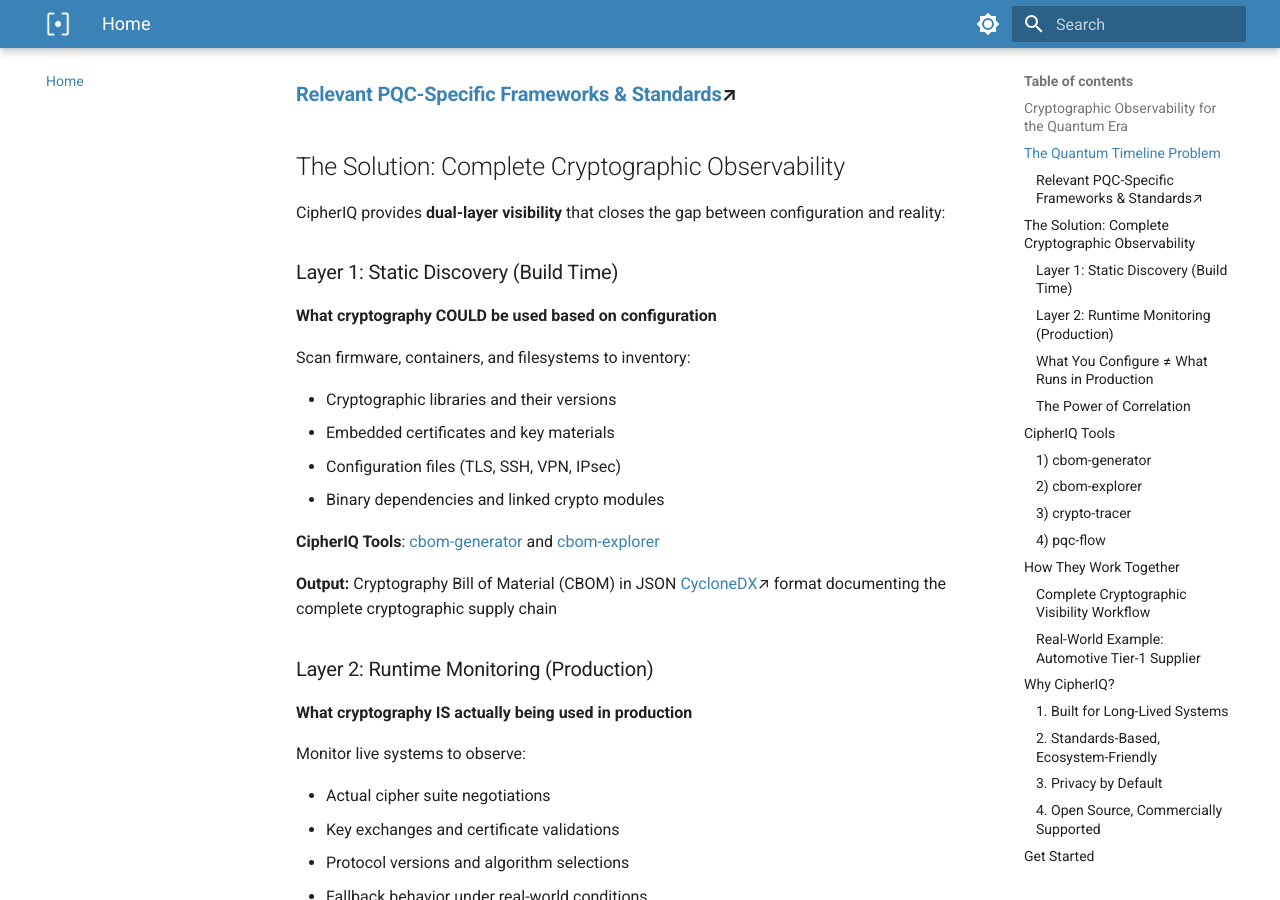
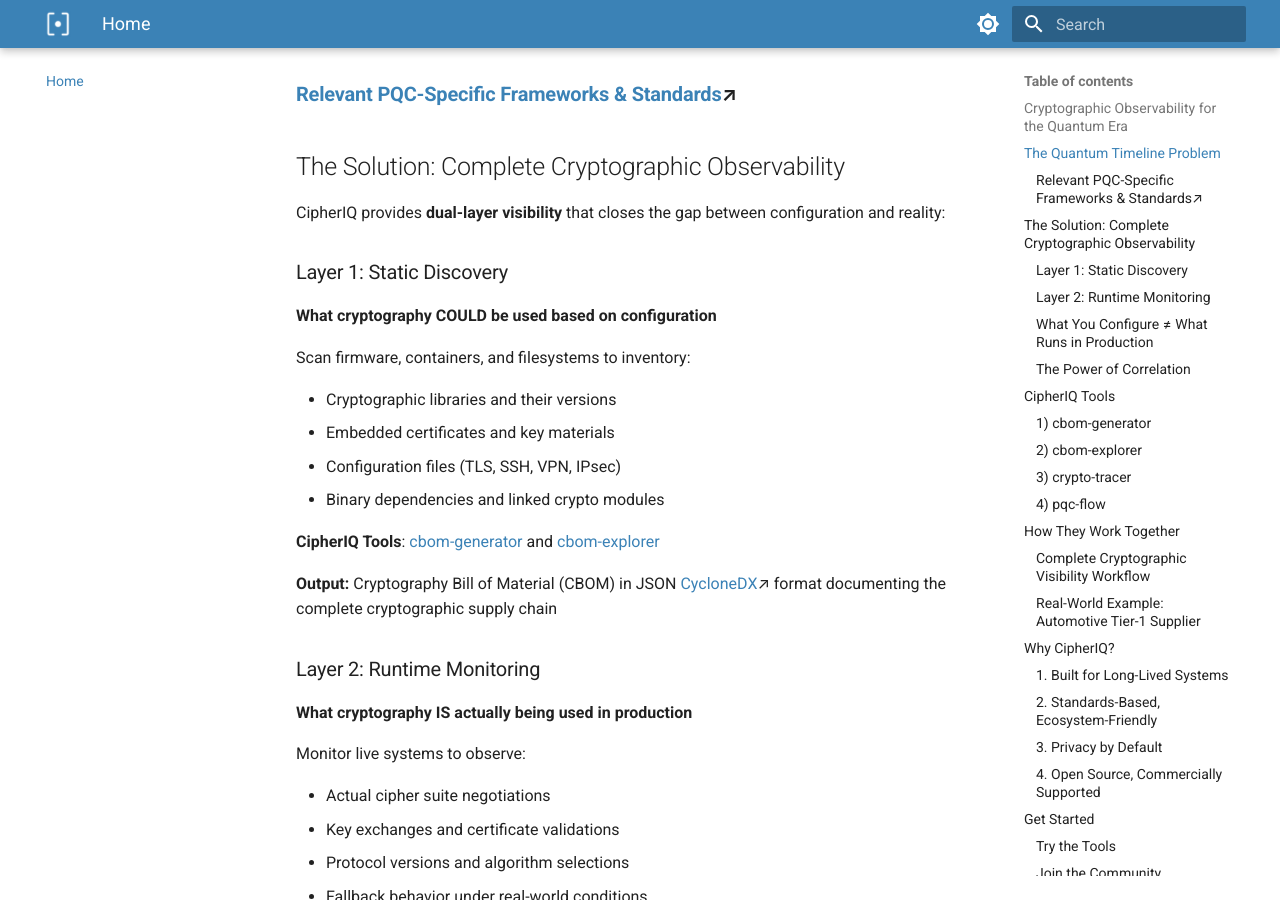
Before and after one commit to CipherIQ/docs-portal, an MkDocs documentation site: the page built from docs/index.md, in a window 1280 px wide and 900 px high, scrolled down 1214 px. Built offline with MkDocs 1.6.1 and Material for MkDocs 9.7.7, drawn with Linux system fonts in a browser that asks for light colours.

Commit message:
Initial commit

```diff
--- a/docs/index.md
+++ b/docs/index.md
@@ -33,7 +33,7 @@
 
 CipherIQ provides **dual-layer visibility** that closes the gap between configuration and reality:
 
-### Layer 1: Static Discovery (Build Time)
+### Layer 1: Static Discovery
 **What cryptography COULD be used based on configuration**
 
 Scan firmware, containers, and filesystems to inventory:
@@ -47,7 +47,7 @@
 
 **Output:** Cryptography Bill of Material (CBOM) in JSON <a href="https://cyclonedx.org/" target="_blank">CycloneDX</a>↗ format documenting the complete cryptographic supply chain
 
-### Layer 2: Runtime Monitoring (Production)
+### Layer 2: Runtime Monitoring
 **What cryptography IS actually being used in production**
 
 Monitor live systems to observe:
```
